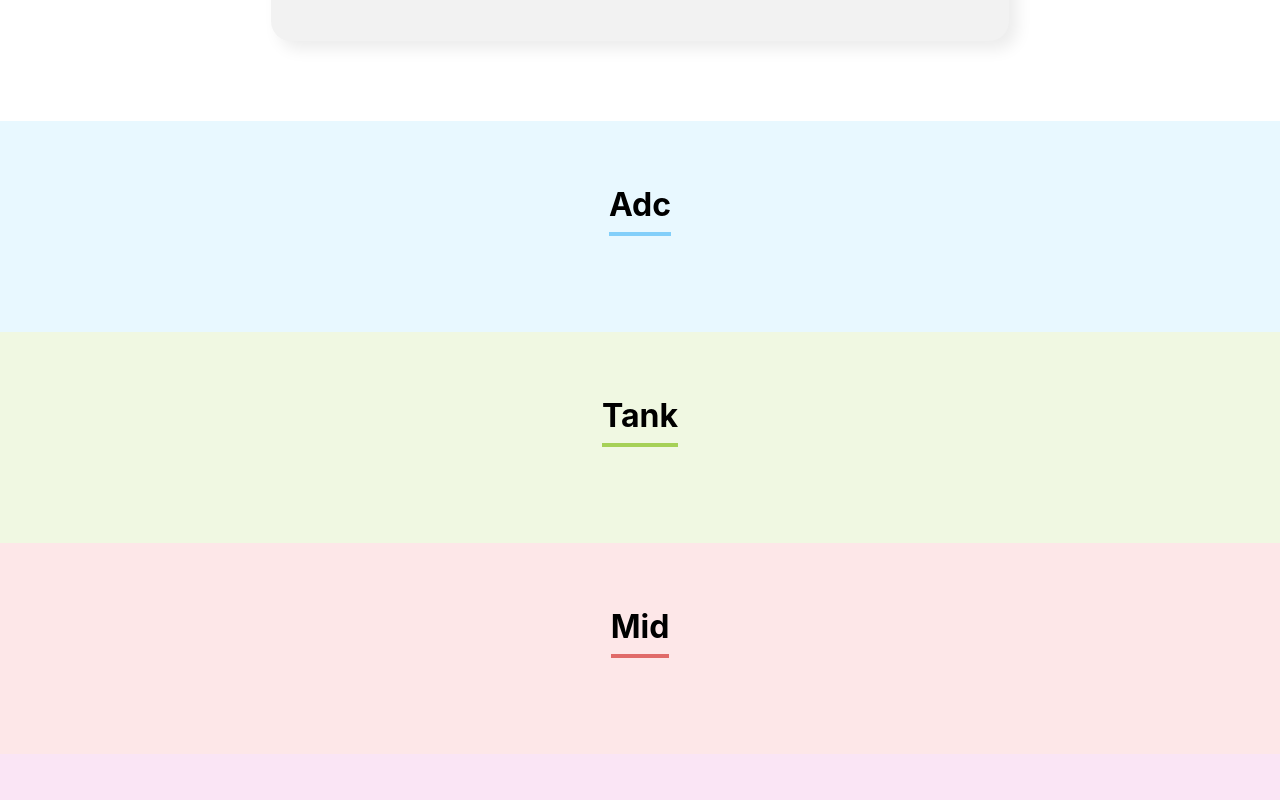
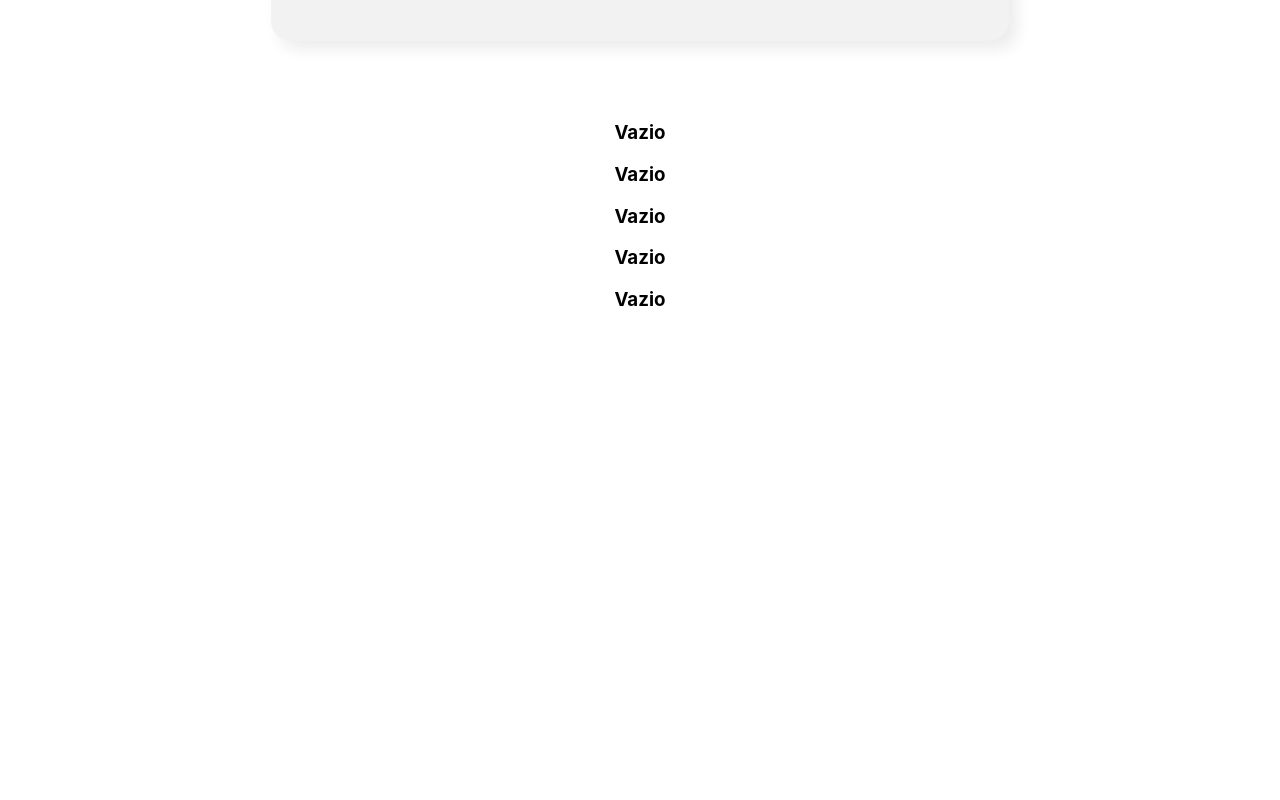
Before and after one commit to GustavoFoss/organo, a React (Create React App) app: page / in a window 1280 px wide. Shown: the part 1380-2180 px from the top of the page. After the commit the page ends 1710 px from the top, so only its background shows below. Built offline with nearby package versions, Linux system fonts and the light colour scheme.

Commit message:
organo completo

```diff
--- /dev/null
+++ b/src/componentes/Erro/Erro.css
@@ -0,0 +1,3 @@
+h3 {
+    text-align: center;
+}
--- /dev/null
+++ b/src/componentes/Erro/index.js
@@ -0,0 +1,10 @@
+import './Erro.css'
+
+
+const Erro = () => {
+    return (
+        <h3>Vazio</h3>
+    )
+}
+
+export default Erro;
--- a/src/componentes/Formulario/index.js
+++ b/src/componentes/Formulario/index.js
@@ -19,6 +19,10 @@ const Formulario = (props) => {
             imagem,
             time
         })
+        setNome('')
+        setCargo('')
+        setImagem('')
+        setTime('')
     }
 
     return (
--- a/src/componentes/Time/index.js
+++ b/src/componentes/Time/index.js
@@ -1,4 +1,5 @@
 import Colaborador from '../Colaborador'
+import Erro from '../Erro'
 import './Time.css'
 
 const Time = (props) => {
@@ -7,7 +8,7 @@ const Time = (props) => {
     const estiloSecundario = {borderColor: props.corPrimaria}
 
     return (
-        <section className='time' style={estiloPrimario}>
+        (props.colaboradores.length > 0) ? <section className='time' style={estiloPrimario}>
             <h3 style={estiloSecundario}>{props.nome}</h3>
             <div className='colaboradores'>
                 {props.colaboradores.map(colaborador => <Colaborador
@@ -17,7 +18,7 @@ const Time = (props) => {
                     imagem={colaborador.imagem}
                 />)}
             </div>
-        </section>
+        </section> : <Erro />
     )
 }
 
```
